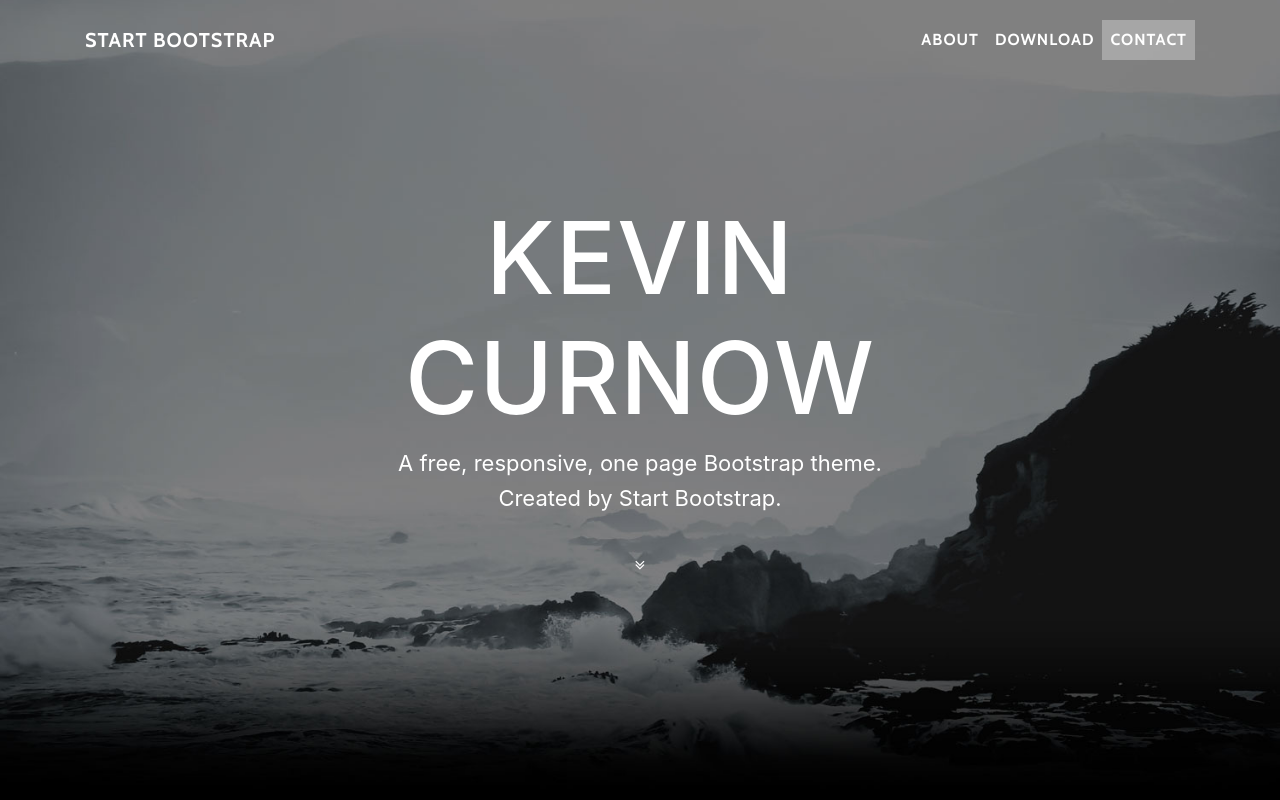
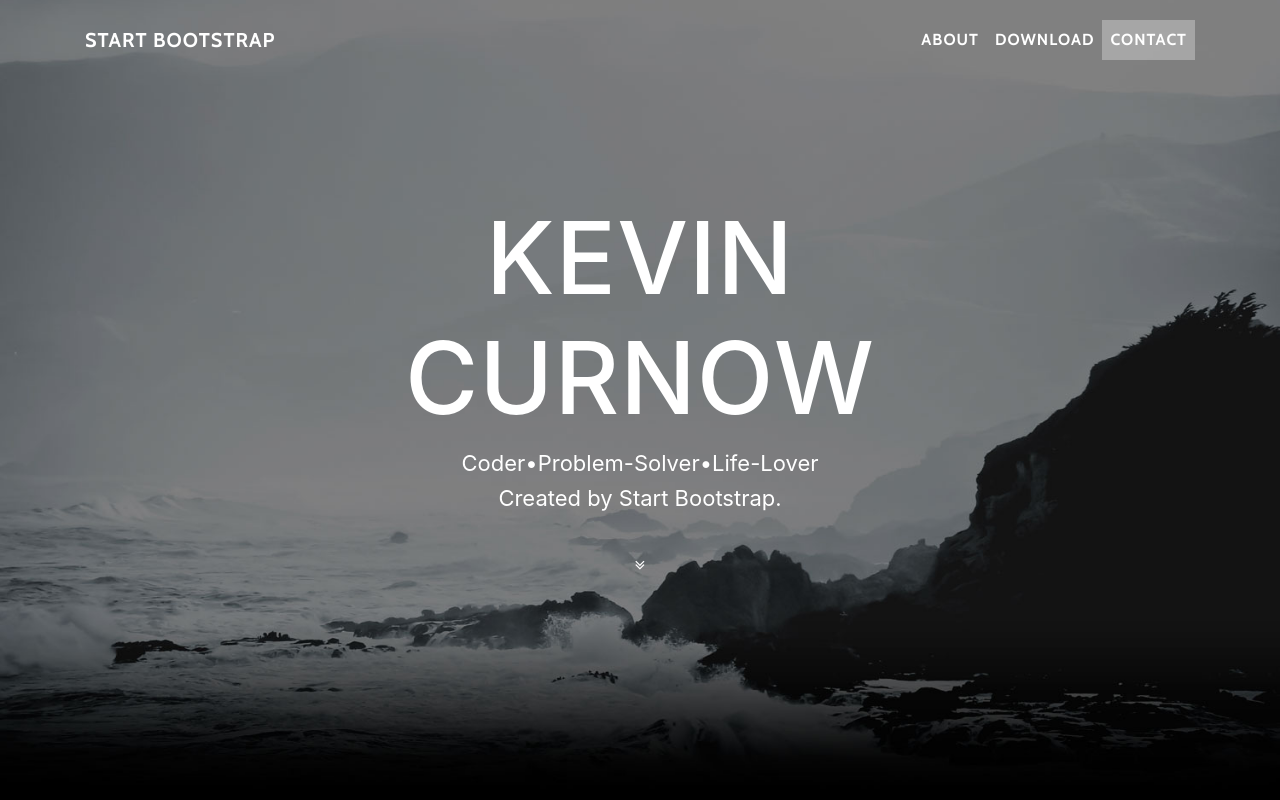
Before and after one commit to kevCurnow/oldPortfolio, a website with bundled scripts: page index.html in a window 1280 px wide. Shown: the top 800 px of the page. Built offline with nearby package versions, Linux system fonts and the light colour scheme.

Commit message:
changed intro

```diff
--- a/index.html
+++ b/index.html
@@ -56,7 +56,7 @@
           <div class="row">
             <div class="col-lg-8 mx-auto">
               <h1 class="brand-heading">Kevin Curnow</h1>
-              <p class="intro-text">A free, responsive, one page Bootstrap theme.
+              <p class="intro-text">Coder•Problem-Solver•Life-Lover
                 <br>Created by Start Bootstrap.</p>
               <a href="#about" class="btn btn-circle js-scroll-trigger">
                 <i class="fa fa-angle-double-down animated"></i>
```
